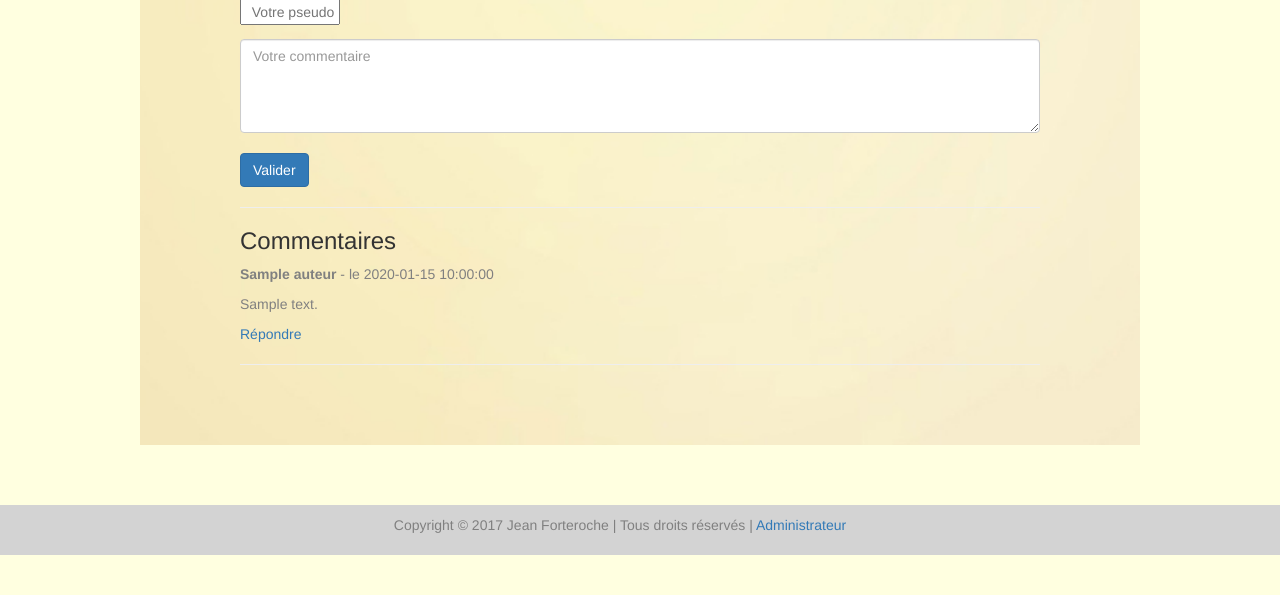
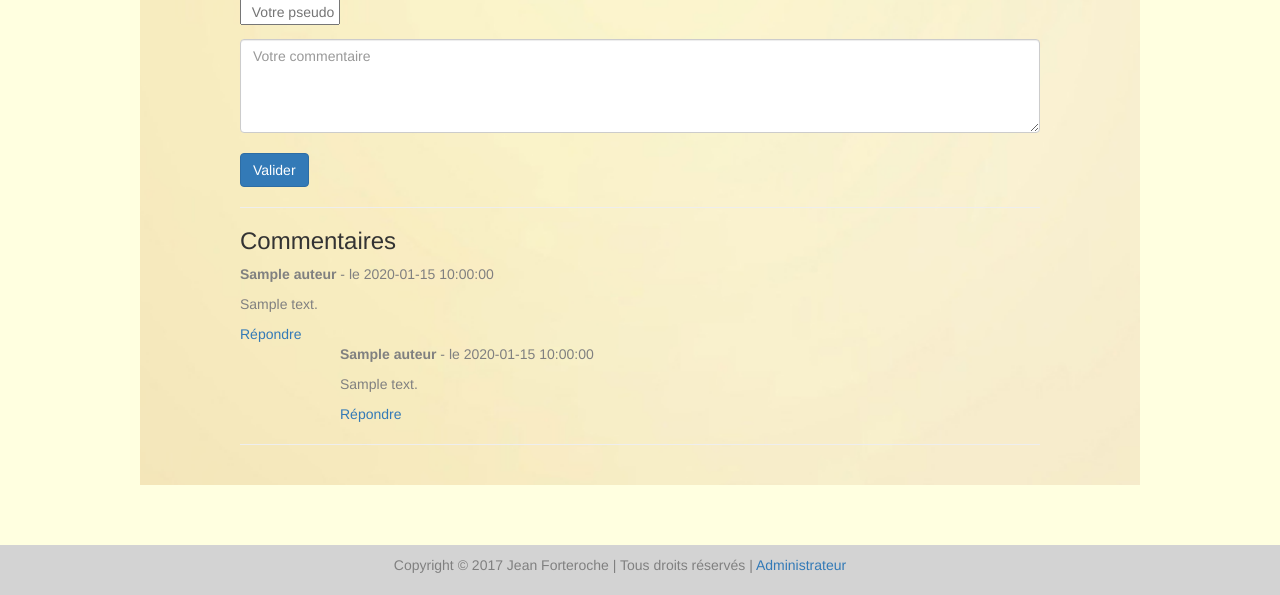
Before and after one commit to benmorgan35/Blog, a PHP site: template Vue/vueBillet.php in a window 1280 px wide. Shown: the part 806-1401 px from the top of the page. Before the commit the page ends 1361 px from the top, so only its background shows below. Run offline with PHP 8.4, Linux system fonts and the light colour scheme; the template is opened without the code that fills it: most values are stand-ins (such as "Sample title", 1, 10 or a date in 2020); some libraries are stand-ins or nearby versions.

Commit message:
commit du 270217

```diff
--- a/Controleur/ControleurCommentaire.php
+++ b/Controleur/ControleurCommentaire.php
@@ -18,9 +18,11 @@ class ControleurCommentaire
         $this->commentaire = new Commentaire();
     }
 
+
     // Affiche les détails d'un commentaire
     public function commentaire($idCommentaire)
     {
+
         $commentaire = $this->commentaire->getCommentaire($idCommentaire);
         $vue = new Vue("Commentaire");
         $vue->generer(array('commentaire' => $commentaire));
@@ -34,7 +36,7 @@ class ControleurCommentaire
         $this->commentaire->repondreCommentaire($auteur, $contenu, $idBillet, $idCommentaire);
         // Actualisation de l'affichage du billet
         // ajouter message flash
-        header('Location: index.php?action=billet&idB=' . $idBillet);
+        header ('Location: index.php?action=billet&idB=' . $idBillet);
     }
 
 }
--- a/Controleur/Routeur.php
+++ b/Controleur/Routeur.php
@@ -41,6 +41,7 @@ class Routeur {
                 }
 
                 else if ($_GET['action'] == 'commentaire') {
+                    //$idBillet = intval($this->getParametre($_GET, 'idB'));
                     $idCommentaire = intval($this->getParametre($_GET, 'idC'));
                     if ($idCommentaire != 0) {
                         $this->ctrlCommentaire->commentaire($idCommentaire);
@@ -52,8 +53,9 @@ class Routeur {
                     $auteur = $this->getParametre($_POST, 'auteur');
                     $contenu = $this->getParametre($_POST, 'contenu');
                     $idBillet = $this->getParametre($_POST, 'idB');
-                    $idParent = $this->getParametre($_POST, 'idParent');
-                    $this->ctrlCommentaire->repondre($auteur, $contenu, $idBillet, $idParent);
+                    $idParent = $this->getParametre($_POST, 'idC');
+                    $profondeur = $this->getParametre($_POST, 'profondeur');
+                    $this->ctrlCommentaire->repondre($auteur, $contenu, $idBillet, $idParent, $profondeur);
                 }
                 else if ($_GET['action'] == 'authentification') {
                 $this->ctrlAuth->authentification();
--- a/Modele/Billet.php
+++ b/Modele/Billet.php
@@ -38,7 +38,7 @@ class Billet extends Modele {
 
     // Supprimer un billet BEN
     public function deleteBillet($idBillet){
-        //$sql = 'DELETE FROM T_BILLET WHERE BIL_ID=?';
+        //$sql = 'DELETE FROM tBillets WHERE idB=$_GET["idB”]}';
         //$this->executerRequete($sql);
     }
 }
--- a/Vue/vueBillet.php
+++ b/Vue/vueBillet.php
@@ -6,27 +6,53 @@ $this->titre = "Mon Blog - " . $billet['titre']; ?>
     <header>
         <h2 class="titreBillet2"><?= $billet['titre'] ?></h2>
         <time style="color:grey"><i>Publié le <?= $billet['dateCrea'] ?></i></time>
-        <hr />
+        <hr/>
     </header>
 
     <p><?= $billet['contenu'] ?></p>
 </article>
-<hr />
+<hr/>
 
 <?php require 'form.php'; ?>
 
 <h3 id="titreReponses">Commentaires </h3>
 
-<?php foreach ($commentaires as $commentaire): ?>
 
-<p><b> <?= $commentaire['auteur'] ?></b> - le <?= $commentaire['dateCrea'] ?></p>
-    <p><?= $commentaire['contenu'] ?></p>
-   <a href="<?= "index.php?action=commentaire&idB=" . $commentaire['idB'] . "&idC=" . $commentaire['idC']?>">Répondre</a>
+<?php foreach ($commentaires as $commentaire) : ?>
 
-    <hr />
+    <?php if ($commentaire['profondeur'] >= 0) : ?>
+        <p><b> <?= $commentaire['auteur'] ?></b> - le <?= $commentaire['dateCrea'] ?></p>
+        <p><?= $commentaire['contenu'] ?></p>
+        <a href="<?= "index.php?action=commentaire&idB=" . $commentaire['idB'] . "&idC=" . $commentaire['idC'] ?>">Répondre</a>
 
+
+        <?php foreach ($commentaires as $commentaire) : ?>
+            <?php if ($commentaire['profondeur'] != 0) : ?>
+
+                <div class="comment1">
+                    <p><b> <?= $commentaire['auteur'] ?></b> - le <?= $commentaire['dateCrea'] ?></p>
+                    <p><?= $commentaire['contenu'] ?></p>
+                    <a href="<?= "index.php?action=commentaire&idB=" . $commentaire['idB'] . "&idC=" . $commentaire['idC'] ?>">Répondre</a>
+                </div>
+
+                <?php foreach ($commentaires as $commentaire): ?>
+                    <?php if ($commentaire['profondeur'] == 2) : ?>
+
+                        <div class="comment2">
+                            <p><b> <?= $commentaire['auteur'] ?></b> - le <?= $commentaire['dateCrea'] ?></p>
+                            <p><?= $commentaire['contenu'] ?></p>
+                        </div>
+                    <?php endif; ?>
+                <?php endforeach; ?>
+
+            <?php endif; ?>
+        <?php endforeach; ?>
+
+    <?php endif; ?>
+    <hr/>
 <?php endforeach; ?>
-<br />
 
-<br />
-<br />
+
+
+
+<br/>
--- a/Vue/vueCommentaire.php
+++ b/Vue/vueCommentaire.php
@@ -4,6 +4,7 @@
     <p><time style="color:grey"><i>Publié le <?= $commentaire['dateCrea'] ?></i></time>
     par <?= $commentaire['auteur'] ?>
     <p><?= $commentaire['contenu'] ?></p>
+
     <hr/>
 </header>
 <?php require 'formReponse.php'; ?>
--- a/assets/css/style.css
+++ b/assets/css/style.css
@@ -16,7 +16,11 @@ p {
     color: grey;
 }
 
-
+.comment1{
+    margin-left: 100px;
+}.comment2{
+    margin-left: 200px;
+}
 
 .page{
     margin:0;
```
Also changed, not shown: Controleur/ControleurAccueil.php (+7 -4 lines), Controleur/ControleurBillet.php (+28 -5 lines), Modele/Commentaire.php (+15 -23 lines), Vue/formReponse.php (+5 -4 lines).
